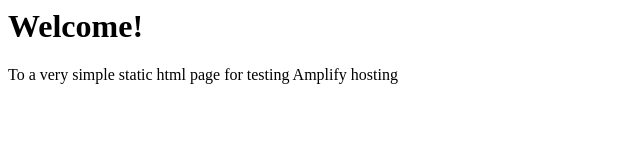
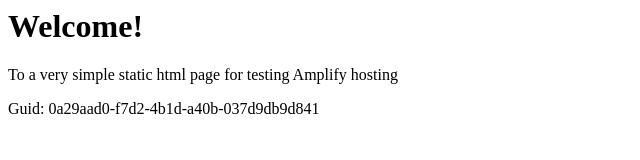
Before and after one commit to aws-aemilia-sfo/Github-PR-Commit-Integration-Test-DoNotTouch-Gith-P5X5MO5I-v1-prod-us-west-1, a website: page src/index.html in a window 1280 px wide. Shown: the whole page, without its empty margins (0-640 px from the left). Drawn offline with Linux system fonts and the light colour scheme.

Commit message:
commit from integ tests

```diff
--- a/src/index.html
+++ b/src/index.html
@@ -1,3 +1,5 @@
+
+
 <html lang="en">
 
 <head>
@@ -10,6 +12,6 @@
 <body>
     <h1>Welcome!</h1>
     <p>To a very simple static html page for testing Amplify hosting</p>
-</body>
+    <p>Guid: 0a29aad0-f7d2-4b1d-a40b-037d9db9d841</p></body>
 
 </html>
```
